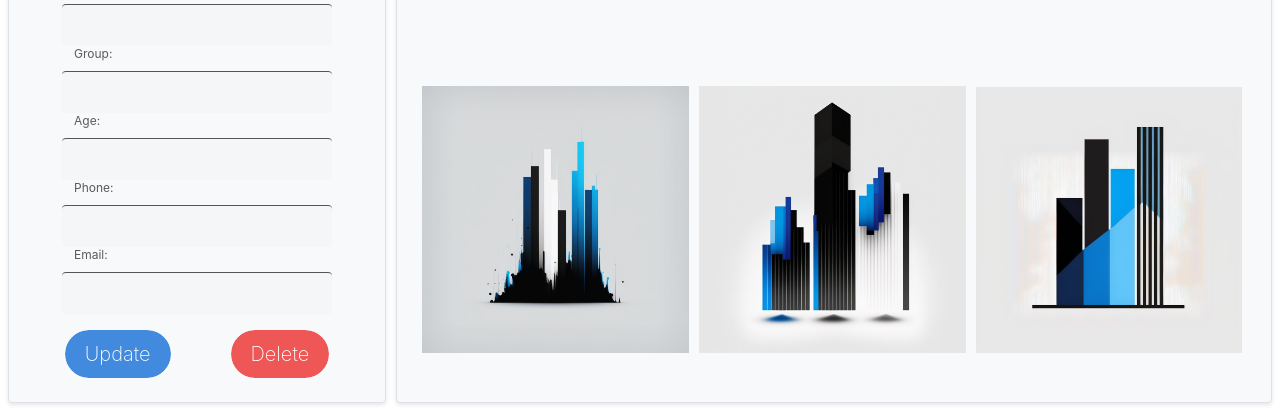
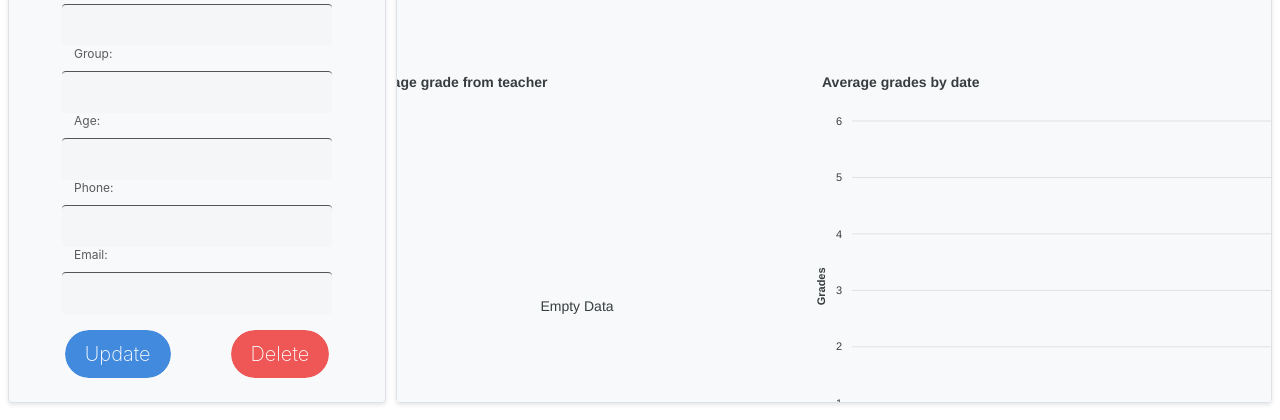
Before and after one commit to Alaska2222/react, a React (Create React App) app: page /admin in a window 1280 px wide. Shown: the part 623-1043 px from the top of the page. Built offline with nearby package versions, Linux system fonts and the light colour scheme; no server answers; sample sign-in values are in the browser's storage.

Commit message:
All Charts

```diff
--- a/package.json
+++ b/package.json
@@ -6,9 +6,11 @@
     "@testing-library/jest-dom": "^5.16.5",
     "@testing-library/react": "^13.4.0",
     "@testing-library/user-event": "^13.5.0",
+    "apexcharts": "^3.39.0",
     "axios": "^1.3.6",
     "bootstrap": "^5.2.3",
     "react": "^18.2.0",
+    "react-apexcharts": "^1.4.0",
     "react-bootstrap": "^2.7.4",
     "react-dom": "^18.2.0",
     "react-icons": "^4.8.0",
--- /dev/null
+++ b/src/components/LineChart.js
@@ -0,0 +1,63 @@
+import React,{useState} from 'react';
+import Chart from 'react-apexcharts';
+
+function Linechart({records})
+{
+
+    const dates = [...new Set(records.map(record => record.DateId))];
+    const subjectIds = [...new Set(records.map(record => record.SubjectId))];
+
+    const averagesByDate = {};
+
+    dates.forEach(dateId => {
+    const averages = {};
+
+    subjectIds.forEach(subjectId => {
+        let recordsForDateAndSubject = records.filter(record => record.DateId === dateId && record.SubjectId === subjectId);
+        let averageValue = recordsForDateAndSubject.reduce((acc, record) => acc + (parseFloat(record.Value) || 0), 0) / parseFloat(recordsForDateAndSubject.length);
+        if (isNaN(averageValue)){
+            averageValue = 0
+        }
+        averages[subjectId] = averageValue;
+    });
+
+    averagesByDate[dateId] = averages;
+    });
+    const averagesByDateArray = Object.entries(averagesByDate).map(([dateId, averages]) => ({
+        dateId,
+        averages
+      }));
+    const result = subjectIds.map(subjectId => ({
+        name: subjectId,
+        data: averagesByDateArray.map(({ dateId, averages }) => averages[subjectId] ?? 0)
+      }));
+
+
+      const option = {
+        title: { text: "Average grades by date" },
+        xaxis: {
+          title: { text: "Subjects" },
+          categories: dates,
+        },
+        yaxis: {
+          title: { text: "Grades" },
+        },
+        colors: ["#11beec", "#150B99", "#19D555"],
+      };
+
+
+    return(<React.Fragment>
+        <div className='container-fluid mt-3 mb-3'>
+          <Chart type='line'
+          width={500}
+          height={450}
+          series={result}
+          options={option }
+          >
+          </Chart>
+
+        </div>
+    </React.Fragment>);
+}
+
+export default Linechart;
--- /dev/null
+++ b/src/components/PieChart.js
@@ -0,0 +1,30 @@
+import React from 'react';
+import Chart from 'react-apexcharts'
+
+function Piechart({labels, series})
+{
+    return(
+         <div className="container-fluid mb-3">
+                <Chart
+                type="pie"
+                width={450}
+                height={450}
+
+                series={ series }
+
+                options={{
+                        title:{ text:"Avarage grade from teacher"
+                        } ,
+                       noData:{text:"Empty Data"},
+                       labels: labels,
+                       legend: {
+                           position: 'bottom'
+                       }
+
+                 }}
+                >
+                </Chart>
+            </div>
+    );
+}
+export default Piechart;
--- a/src/pages/Profile.js
+++ b/src/pages/Profile.js
@@ -3,6 +3,8 @@ import BioInput from '../components/BioInput';
 import TableItem from '../components/TableItem';
 import Button from '../components/Button';
 import profile from "../assets/profile.png"
+import Piechart from '../components/PieChart';
+import Linechart from '../components/LineChart';
 
 export default function Profile(){
     const [name, setName] = useState('')
@@ -55,7 +57,6 @@ export default function Profile(){
                 })
                 .then(data => {
                     setRecord(data);
-                    console.log(records)
                 })
                 .catch(error => {
                     console.error('Error:', error);
@@ -68,9 +69,48 @@ export default function Profile(){
         fetchData();
     }, []);
 
+    const calculateAverageByTeacher = (records) => {
+        const averages = {};
+
+        records.forEach((record) => {
+          const { TeacherId, Value } = record;
+
+          if (!averages[TeacherId]) {
+            averages[TeacherId] = { sum: 0, count: 0 };
+          }
+
+          averages[TeacherId].sum += parseInt(Value);
+          averages[TeacherId].count++;
+        });
+
+        for (let teacherId in averages) {
+          averages[teacherId].average = parseInt(averages[teacherId].sum) / parseInt(averages[teacherId].count);
+        }
+
+        let arr = []
+        Object.keys(averages).map((TeacherId) => {
+            arr.push(averages[TeacherId].average)
+        });
+
+        const labels = Object.keys(averages);
+        let labels_new = []
+        for (let i = 0; i < labels.length; i++) {
+            if (Number.isInteger(arr[i])) {
+                labels_new.push(`${labels[i]}(${arr[i]})`);
+              } else {
+                labels_new.push(`${labels[i]}(${arr[i].toFixed(2)})`);
+              }
+          }
+        return [labels_new, arr];
+      };
+
+      const [labels, arr] = calculateAverageByTeacher(records);
+
+
 
     return (
         <>
+
             <h1 id="profile-title"><span className="highlight">Welcome to the, student profile!</span></h1>
                 <div className="wrapper">
                     <div className="bio-block">
@@ -110,9 +150,12 @@ export default function Profile(){
                             </table>
                         </div>
                         <div className="stats-block">
-                            <div className="diagram"></div>
-                            <div className="diagram"></div>
-                            <div className="diagram"></div>
+                            <div className="diagram" >
+                            <Piechart series={arr} labels={labels}/>
+                            </div>
+                            <div className="diagram">
+                            <Linechart records={records} />
+                             </div>
                         </div>
                 </div>
             </div>
--- a/src/styles/main.css
+++ b/src/styles/main.css
@@ -131,33 +131,18 @@ background: linear-gradient(180deg, transparent 60%, rgba(34, 133, 255, 0.496) 6
   .stats-block {
 	display: flex;
 	flex-direction: row;
-	justify-content: space-around;
+	justify-content: center;
 	position: absolute;
 	bottom: 2rem;
 	width: 95%;
   }
 
   .diagram {
-	width: 300px;
+	width: 500px;
 	height: 300px;
 	margin-right: 10px;
-	border-image-slice: 1;
-	background-repeat: no-repeat;
-	background-position: center;
-	background-size: contain;
   }
 
-  .diagram:nth-child(1) {
-	background-image: url("../assets/hist1.png");
-  }
-
-  .diagram:nth-child(2) {
-	background-image: url("../assets/hist2.png");
-  }
-
-  .diagram:nth-child(3) {
-	background-image: url("../assets/hist3.png");
-  }
 
   .bio-block, .grades-block{
 	background-color: #f8f9fa;
```
Also changed, not shown: 1 other file (tests, documents, lock files or other folders).
